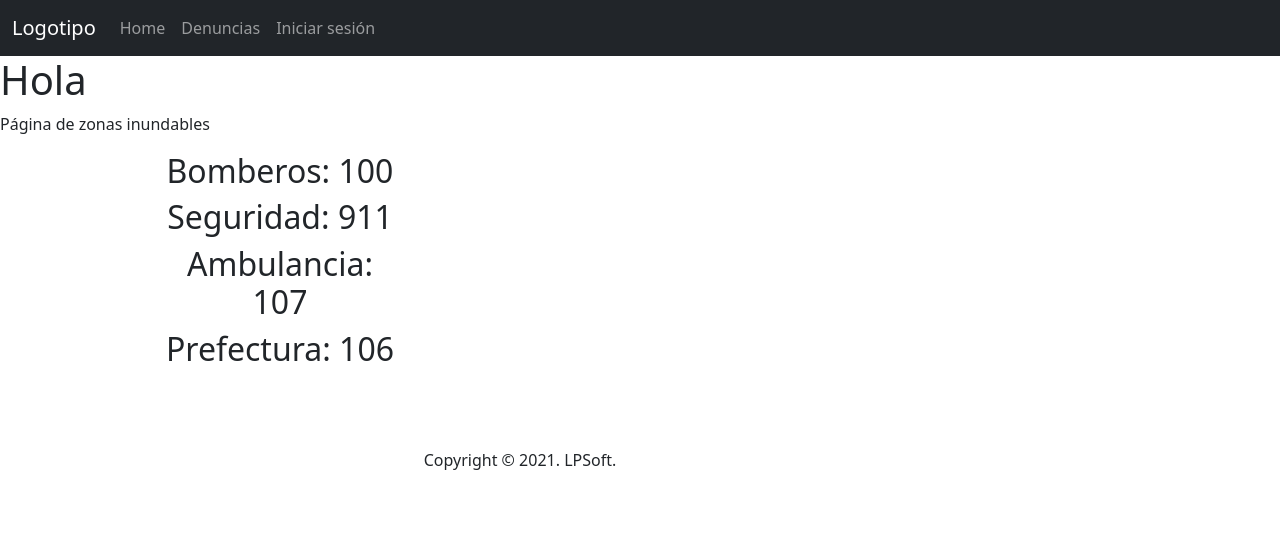
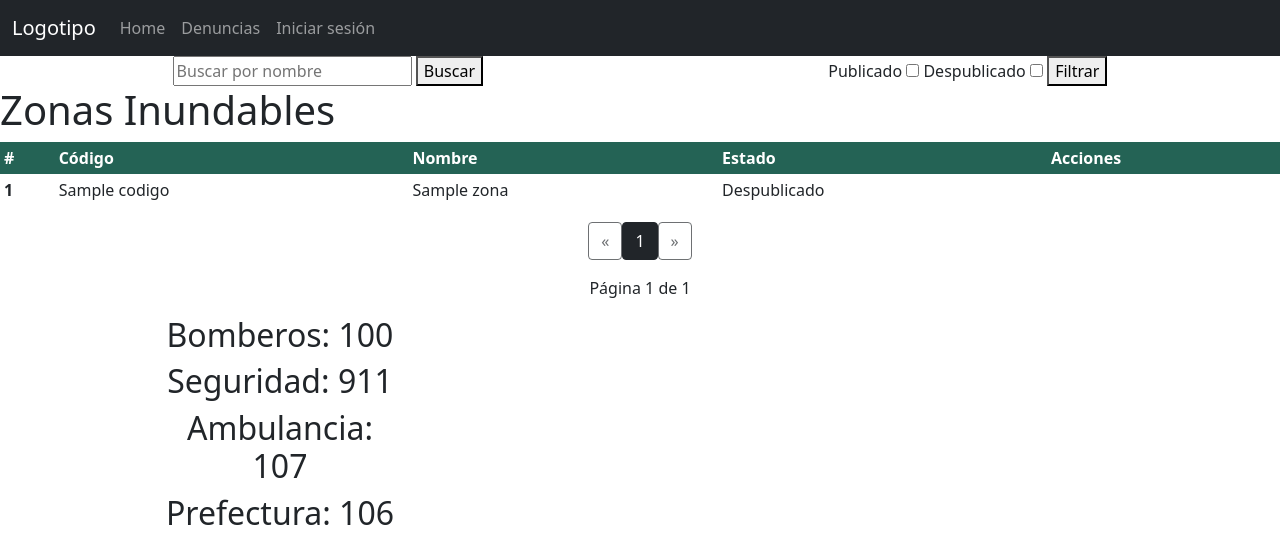
Before and after one commit to MechiScattini/TP-ProyectoSoftware-UNLP, a Python web app: template app/templates/zona_inundable/index.html in a window 1280 px wide. Shown: the top 540 px of the page. Run offline with Jinja, Linux system fonts and the light colour scheme; the template is opened without the code that fills it: most values are stand-ins (such as "Sample title", 1, 10 or a date in 2020).

Commit message:
listar, filtrar y eliminar zonas hecho

```diff
--- a/app/templates/zona_inundable/index.html
+++ b/app/templates/zona_inundable/index.html
@@ -4,7 +4,99 @@
   {{ super() }}
 {% endblock %}
 {% block content %}
-  <h1>Hola</h1>
-  <p>Página de zonas inundables</p>
+<div style="display: flex; justify-content: space-around;">
+  <form action="" method="GET">
+    <input type="search" placeholder="Buscar por nombre" name="q">
+    <button type="submit">Buscar</button>
+  </form>
+  <form action="" method="GET">
+    <label for="publicado">Publicado</label>
+    <input type="checkbox" placeholder="Publicado" name="filter_option" id="publicado" value=1>
+    <label for="despublicado">Despublicado</label>
+    <input type="checkbox" placeholder="Despublicado" name="filter_option" id="despublicado" value=0>
+    <button type="submit">Filtrar</button>
+  </form>
 
+</div>
+<h1>Zonas Inundables</h1>
+  {% if zonas.items %}
+    <div class="table-responsive">
+      <table class="table table-sm table-borderless mb-0">
+          <thead class="thead-dark">
+              <tr>
+                  <th>#</th>
+                  <th>Código</th>
+                  <th>Nombre</th>
+                  <th>Estado</th>
+                  <th>Acciones</th>
+              </tr>
+          </thead>
+          <tbody>
+              {% for zona in zonas.items %}
+              <tr>
+                  <th scope="row">{{ loop.index }}</th>
+                  <td>{{ zona.codigo }}</td>
+                  <td>{{ zona.nombre }}</td>
+                  {% if zona.estado==1 %}
+                  <td>Publicado</td>
+                  {% else %}
+                  <td>Despublicado</td>
+                  {% endif %}
+                  <td>
+                    {% if has_permission(session["user2"].id, "zona_inundable_show") %}
+                    <a href="{{ url_for('zonaInundable_show', id_zona=zona.id) }}" class="link">Ver</a>
+                    {% endif %}
+                    {% if has_permission(session["user2"].id, "zona_inundable_destroy") %}
+                    <a href="{{ url_for('zonaInundable_destroy', id_zona=zona.id) }}" class="link" onclick="return confirm('Eliminar {{zona.nombre}}')">Eliminar</a>
+                    {% endif %}
+                  </td>
+              </tr>
+              {% endfor %}
+          </tbody>
+      </table>
+    </div>
+    <p>
+      {% if has_permission(session["user2"].id, "zona_inundable_importar") %}
+      <a  style=" justify-content: left;" href="{{ url_for('zonaInundable_importar') }}" class="link">Importar</a>
+      {% endif %}
+    <!-- Pagination Links-->
+    <div class="text-right" style="display: flex; justify-content: center;">
+      <a href="{{ url_for('zonaInundable_index', page=zonas.prev_num) }}"
+        class="btn btn-outline-dark
+        {% if zonas.page == 1 %}disabled{% endif %}">
+          &laquo;
+      </a><!-- Loop through the number of pages to display a link for each-->
+      {% for page_num in zonas.iter_pages(left_edge=1, right_edge=1, left_current=1, right_current=2) %}
+          {% if page_num %}
+    <!-- Check for the active page and set the link to "Active"-->
+              {% if zonas.page == page_num %}
+              <a href="{{ url_for('zonaInundable_index', page=page_num) }}"
+                class="btn btn-dark">
+                  {{ page_num }}
+              </a>
+              {% else %}
+              <a href="{{ url_for('zonaInundable_index', page=page_num) }}"
+                class="btn btn-outline-dark">
+                  {{ page_num }}
+              </a>
+              {% endif %}
+          {% else %}
+              ...
+          {% endif %}
+      {% endfor %}    <a href="{{ url_for('zonaInundable_index', page=zonas.next_num) }}"
+        class="btn btn-outline-dark
+        {% if zonas.page == zonas.pages %}disabled{% endif %}">
+          &raquo;
+      </a>
+    </div>
+    </p>
+    <p class="text-right mt-3" style="display: flex; justify-content: center;">
+    Página {{ zonas.page }} de {{ zonas.pages }}
+    </p>
+    {% else %}
+      <h3 style="display: flex; justify-content: center; ">No hay zonas cargadas</h3>
+      {% if has_permission(session["user2"].id, "zona_inundable_importar") %}
+      <a  style=" justify-content: left;" href="{{ url_for('zonaInundable_importar') }}" class="link">Importar</a>
+      {% endif %}
+    {% endif %}
 {% endblock %}
```
Also changed, not shown: app/models/ordenacion.py (+8 -0 lines), app/models/zona_inundable.py (+61 -3 lines), app/resources/zonaInundable.py (+34 -2 lines).
